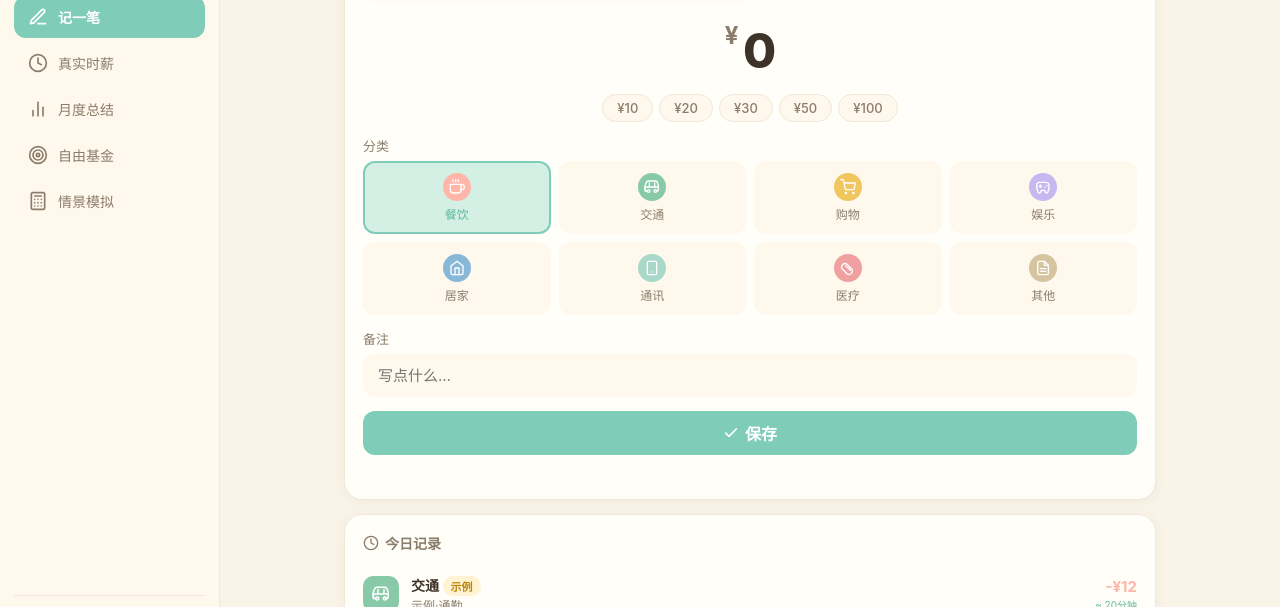
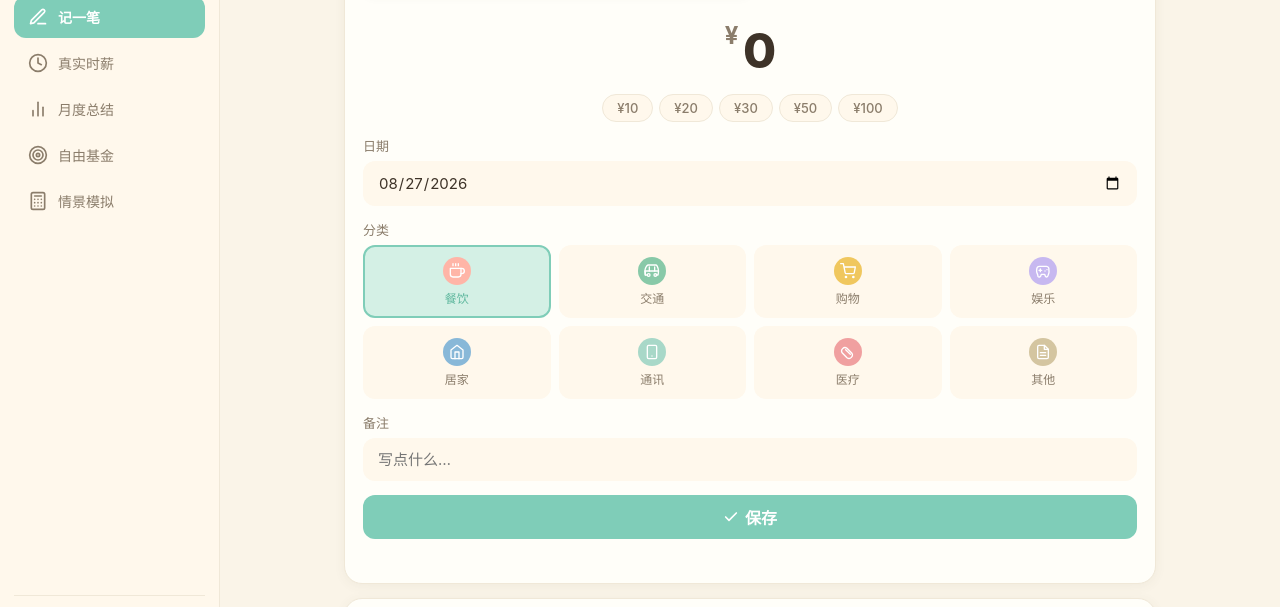
Before and after one commit to 12138-syy/worker-ledger-server, a website: page index.html in a window 1280 px wide. Both pictures are taken after a click on the button "记一笔". Shown: the part 128-735 px from the top of the page. Drawn offline with Linux system fonts and the light colour scheme.

Commit message:
update index.html

```diff
--- a/index.html
+++ b/index.html
@@ -622,6 +622,13 @@ input[type=number]::-webkit-inner-spin-button{display:none}
            oninput="updateAmountDisplay(this.value)">
 
     <div class="quick-amounts" id="quick-amounts"></div>
+
+    <div class="field">
+      <div class="field-label">日期</div>
+      <div class="input-row">
+        <input type="date" id="date-input">
+      </div>
+    </div>
 
     <div class="field">
       <div class="field-label">分类</div>
@@ -1499,6 +1506,13 @@ function showCalDay(dateStr) {
 function renderAccount() {
   // Set type
   setRecordType(currentRecordType, false);
+  // Reset date to today each time the page is opened
+  const di = document.getElementById('date-input');
+  if (di) {
+    const today = fmtDate(new Date());
+    di.value = today;
+    di.max = today; // 不能记未来
+  }
   renderTodayList();
 }
 
@@ -1591,7 +1605,7 @@ function saveRecord() {
     amount: Math.round(amt * 100) / 100,
     category: currentCategory,
     note: note || '',
-    date: fmtDate(new Date()),
+    date: (document.getElementById('date-input').value || fmtDate(new Date())),
     isSample: false,
   };
 
```
